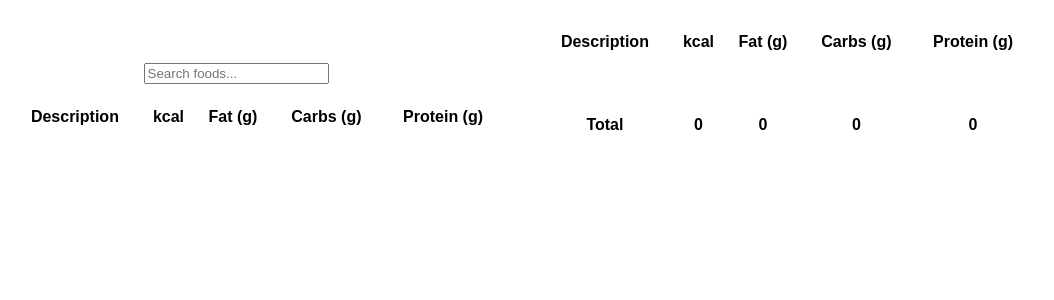
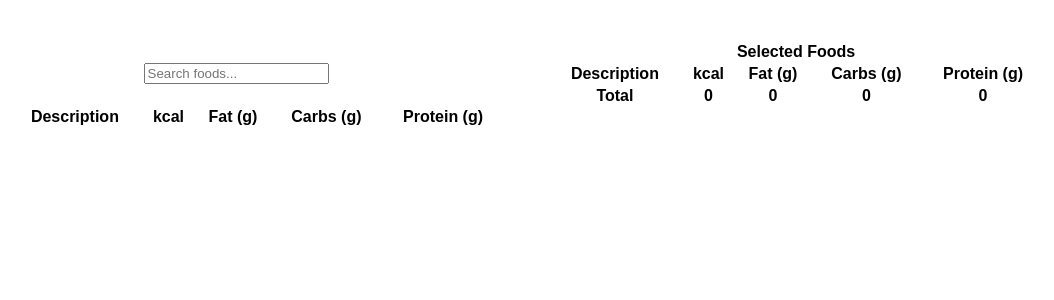
Before and after one commit to schubam/day-planner, a React (Create React App) app: page / in a window 1280 px wide. Shown: the top 300 px of the page, without its empty margins (44-1098 px from the left). Built offline with nearby package versions, Linux system fonts and the light colour scheme; the HTML template or start-up script is replaced by a standard one.

Commit message:
selecting of selected foods

```diff
--- a/src/components/FoodSearch.js
+++ b/src/components/FoodSearch.js
@@ -65,7 +65,6 @@ class FoodSearch extends React.Component {
                                 <div>
                                     <div>
                                         <input
-                                            // className="prompt"
                                             type="text"
                                             placeholder="Search foods..."
                                             value={this.state.searchValue}
--- a/src/components/SelectedFood.js
+++ b/src/components/SelectedFood.js
@@ -6,24 +6,48 @@ function sum(foods, prop) {
     ), 0);
 }
 
-const SelectedFoods = (props) => {
-    const { foods } = props;
+
+class SelectedFoods extends React.Component {
+    state = {
+        selectedIndexes: new Map
+    };
+
+    toggleSelection = (idx) => {
+        const swapped = this.state.selectedIndexes;
+        swapped[idx] = !swapped[idx];
+        this.setState({
+            selectedIndexes: swapped
+        });
+    }
+
+    render() {
+        const { foods } = this.props;
         const foodRows = foods.map((food, idx) => (
-        <tr
-            key={idx}
-            onClick={() => props.onFoodClick(idx)}
+            <tr key={idx}
+                onClick={() => this.toggleSelection(idx)}
+                className={this.state.selectedIndexes[idx] ? 'success' : ''}
             >
                 <td>{food.title}</td>
                 <td>{food.calories}</td>
                 <td>{food.fat}</td>
                 <td>{food.carbs}</td>
                 <td>{food.protein}</td>
+                <td className='no-line'>
+                    <i className='glyphicon glyphicon-trash'
+                        onClick={() => this.props.onFoodClick(idx)} />
+                </td>
             </tr>
         ));
 
         return (
+            <div>
                 <table className='table table-condensed table-striped table-bordered table-hover'>
                     <thead>
+                        <tr>
+                            <th colSpan='5' id='selected-foods-header'>
+                                Selected Foods
+                        </th>
+                        </tr>
                         <tr>
                             <th>Description</th>
                             <th>kcal</th>
@@ -65,7 +89,9 @@ const SelectedFoods = (props) => {
                         </tr>
                     </tfoot>
                 </table>
+            </div>
         );
+    }
 }
 
 export default SelectedFoods;
--- a/src/index.css
+++ b/src/index.css
@@ -8,3 +8,7 @@ body {
   min-width: 500px;
   max-width: 500px;
 }
+
+#selected-foods-header {
+  text-align: center;
+}
```
Lines whose indentation alone changed are shown as unchanged.
